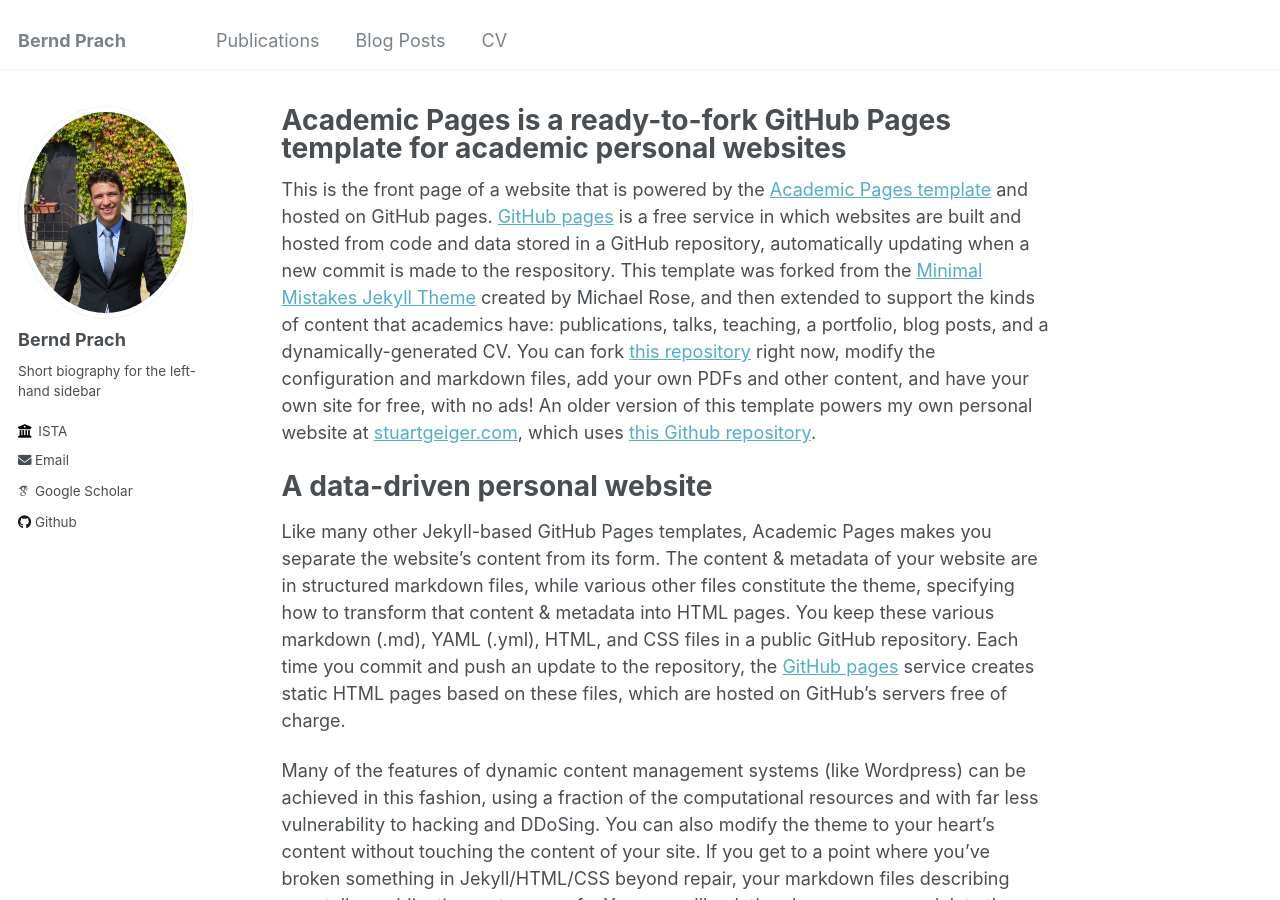
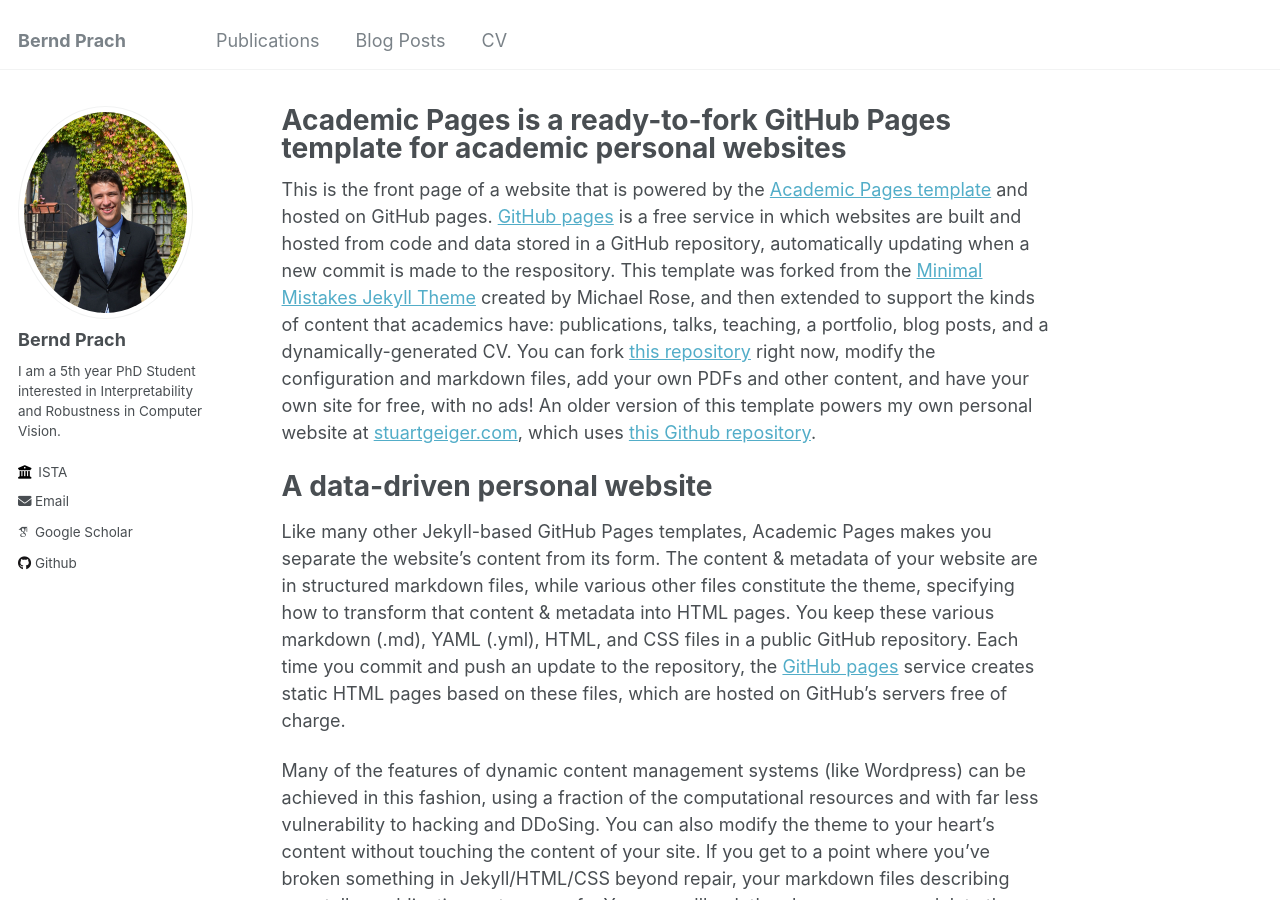
Before and after one commit to berndprach/berndprach.github.io, a Jekyll site: the page built from _pages/about.md, in a window 1280 px wide and 900 px high. Built offline with Jekyll 4.4.1, drawn with Linux system fonts in a browser that asks for light colours; some web fonts are replaced.

Commit message:
Update _config.yml

```diff
--- a/_config.yml
+++ b/_config.yml
@@ -24,7 +24,7 @@ author:
   avatar           : "profile.jpg"
   name             : "Bernd Prach"
   pronouns         : # example: "she/her"
-  bio              : "Short biography for the left-hand sidebar"
+  bio              : "I am a 5th year PhD Student interested in Interpretability and Robustness in Computer Vision."
   location         : # "Earth"
   employer         : "ISTA"
   uri              : # URL
```
